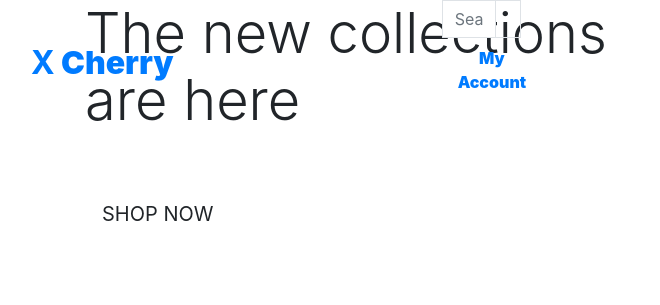
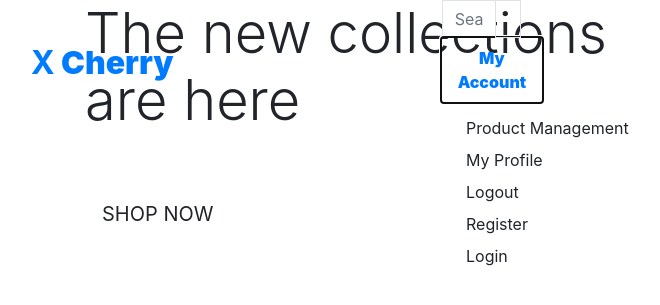
Before and after one commit to andrius-siup/cherry-on-the-cake, a Django app: page / in a window 1280 px wide, after a click on "My Account". Shown: the top 305 px of the page, without its empty margins (0-660 px from the left). Run offline with Django 3.2, Linux system fonts and the light colour scheme; some libraries are stand-ins or nearby versions.

Commit message:
Added dropdown menu

```diff
--- a/templates/base.html
+++ b/templates/base.html
@@ -66,6 +66,13 @@
                                 <p class="my-0">My Account</p>
                             </div>
                         </a>
+                        <div class="dropdown-menu border-0" aria-labelledby="user-options">
+                                <a href="" class="dropdown-item">Product Management</a>
+                                <a href="" class="dropdown-item">My Profile</a>
+                                <a href="" class="dropdown-item">Logout</a>
+                                <a href="" class="dropdown-item">Register</a>
+                                <a href="" class="dropdown-item">Login</a>
+                        </div>
                     </li>
                     <li class="list-inline-item"></li>
             </ul>
```
